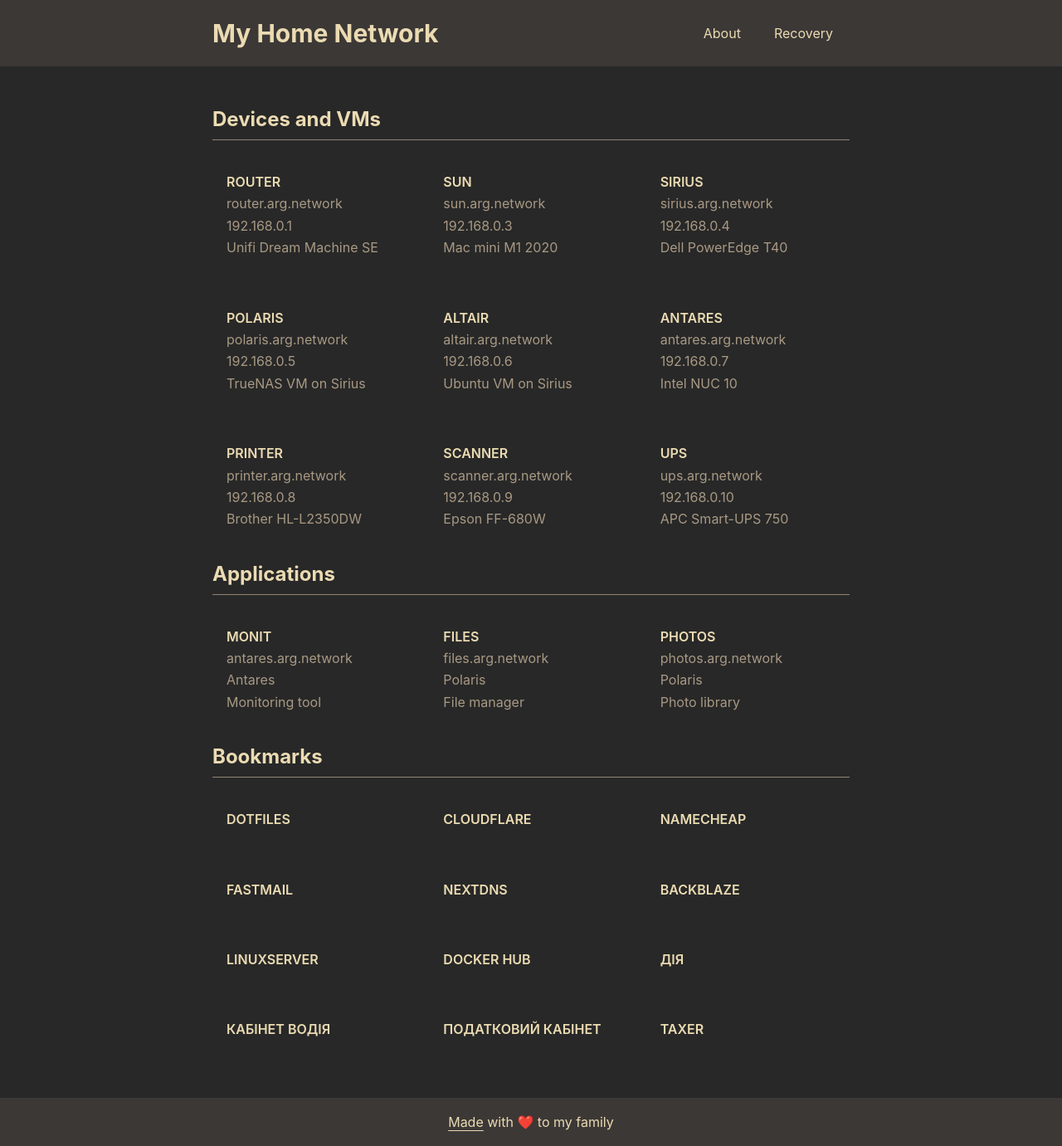
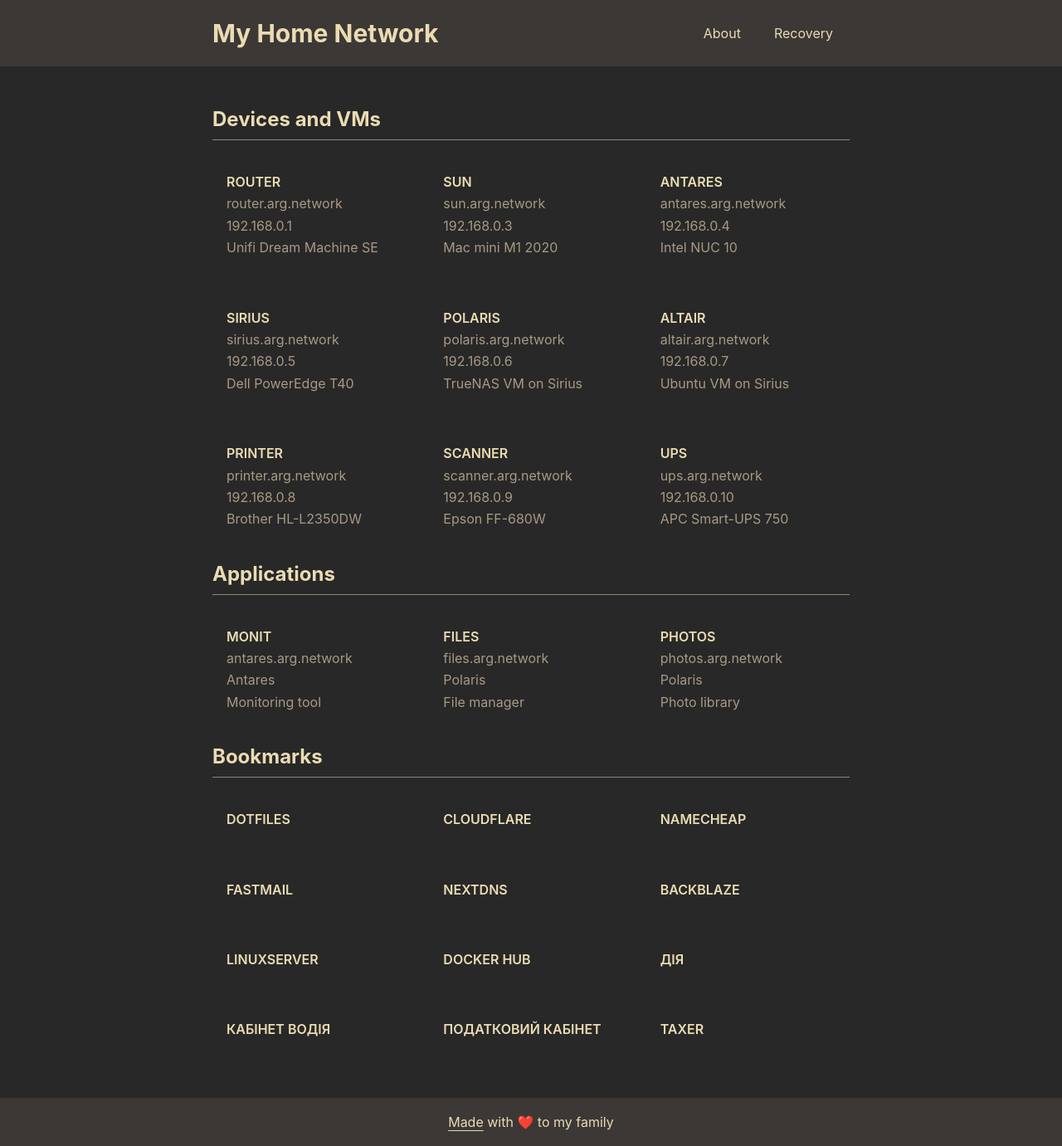
Before and after one commit to arg/dotfiles, a Jekyll site: the page built from docs/index.html, in a window 1280 px wide. Shown: the whole page at 83% size. Built offline with Jekyll 4.4.1, drawn with Linux system fonts in a browser that asks for light colours.

Commit message:
IP addresses change

```diff
--- a/docs/_data/devices.yml
+++ b/docs/_data/devices.yml
@@ -10,28 +10,28 @@
   hostname: 'sun.arg.network'
   ip: '192.168.0.3'
 
+- name: 'Antares'
+  description: 'Intel NUC 10'
+  url: 'https://antares.arg.network'
+  hostname: 'antares.arg.network'
+  ip: '192.168.0.4'
+
 - name: 'Sirius'
   description: 'Dell PowerEdge T40'
   url: 'https://sirius.arg.network'
   hostname: 'sirius.arg.network'
-  ip: '192.168.0.4'
+  ip: '192.168.0.5'
 
 - name: 'Polaris'
   description: 'TrueNAS VM on Sirius'
   url: 'https://polaris.arg.network'
   hostname: 'polaris.arg.network'
-  ip: '192.168.0.5'
+  ip: '192.168.0.6'
 
 - name: 'Altair'
   description: 'Ubuntu VM on Sirius'
   url: 'https://altair.arg.network'
   hostname: 'altair.arg.network'
-  ip: '192.168.0.6'
-
-- name: 'Antares'
-  description: 'Intel NUC 10'
-  url: 'https://antares.arg.network'
-  hostname: 'antares.arg.network'
   ip: '192.168.0.7'
 
 - name: 'Printer'
```
Also changed, not shown: 1 other file.
